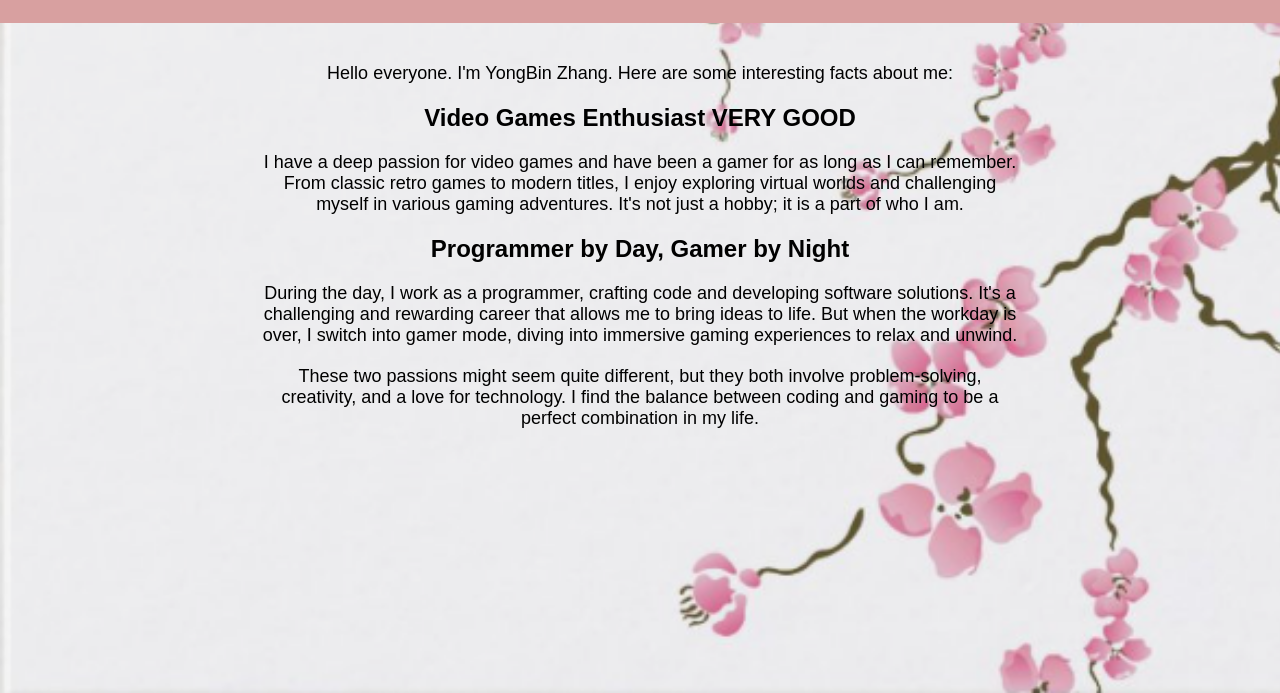
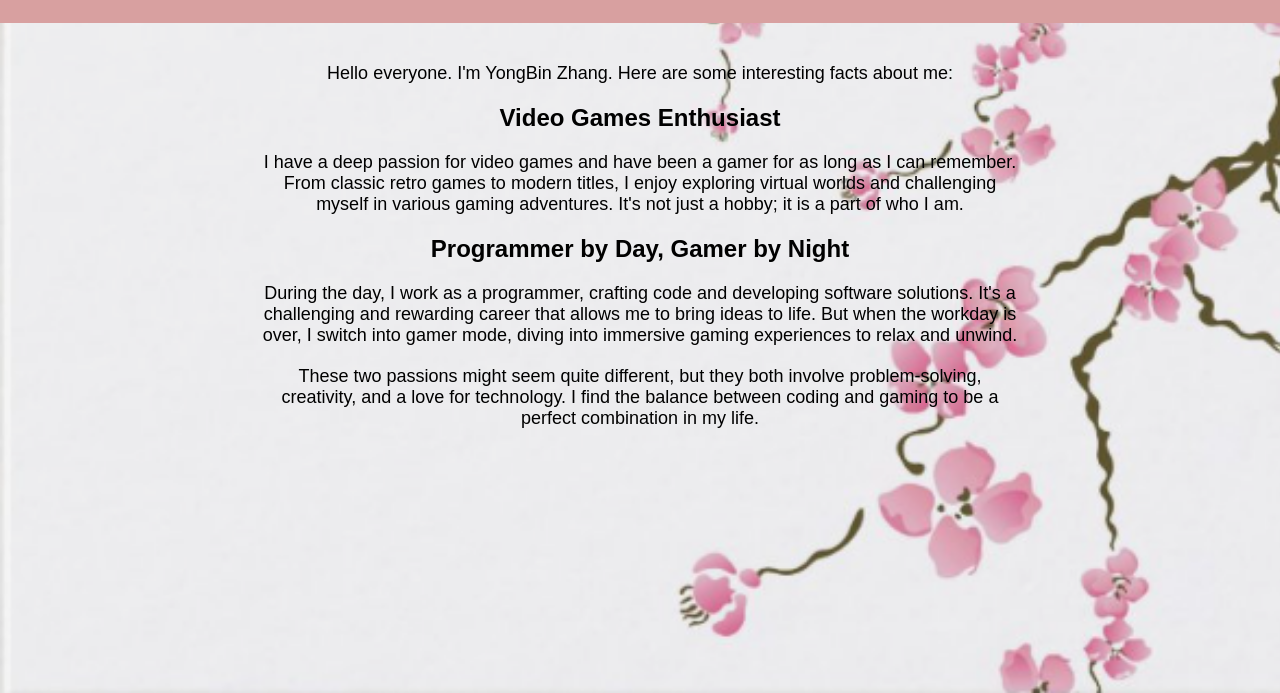
Before and after one commit to rchappyisland85/rchappyisland85.github.io, a plain HTML site: page index.html in a window 1280 px wide. Shown: the part 107-800 px from the top of the page. Drawn offline with Linux system fonts and the light colour scheme.

Commit message:
Update index.html

```diff
--- a/index.html
+++ b/index.html
@@ -70,7 +70,7 @@
     <div class="container">
         <p>Hello everyone. I'm YongBin Zhang. Here are some interesting facts about me:</p>
 
-        <h2>Video Games Enthusiast VERY GOOD</h2>
+        <h2>Video Games Enthusiast</h2>
 
         <p>I have a deep passion for video games and have been a gamer for as long as I can remember. From classic retro games to modern titles, I enjoy exploring virtual worlds and challenging myself in various gaming adventures. It's not just a hobby; it is a part of who I am.</p>
         <h2>Programmer by Day, Gamer by Night</h2>
```
